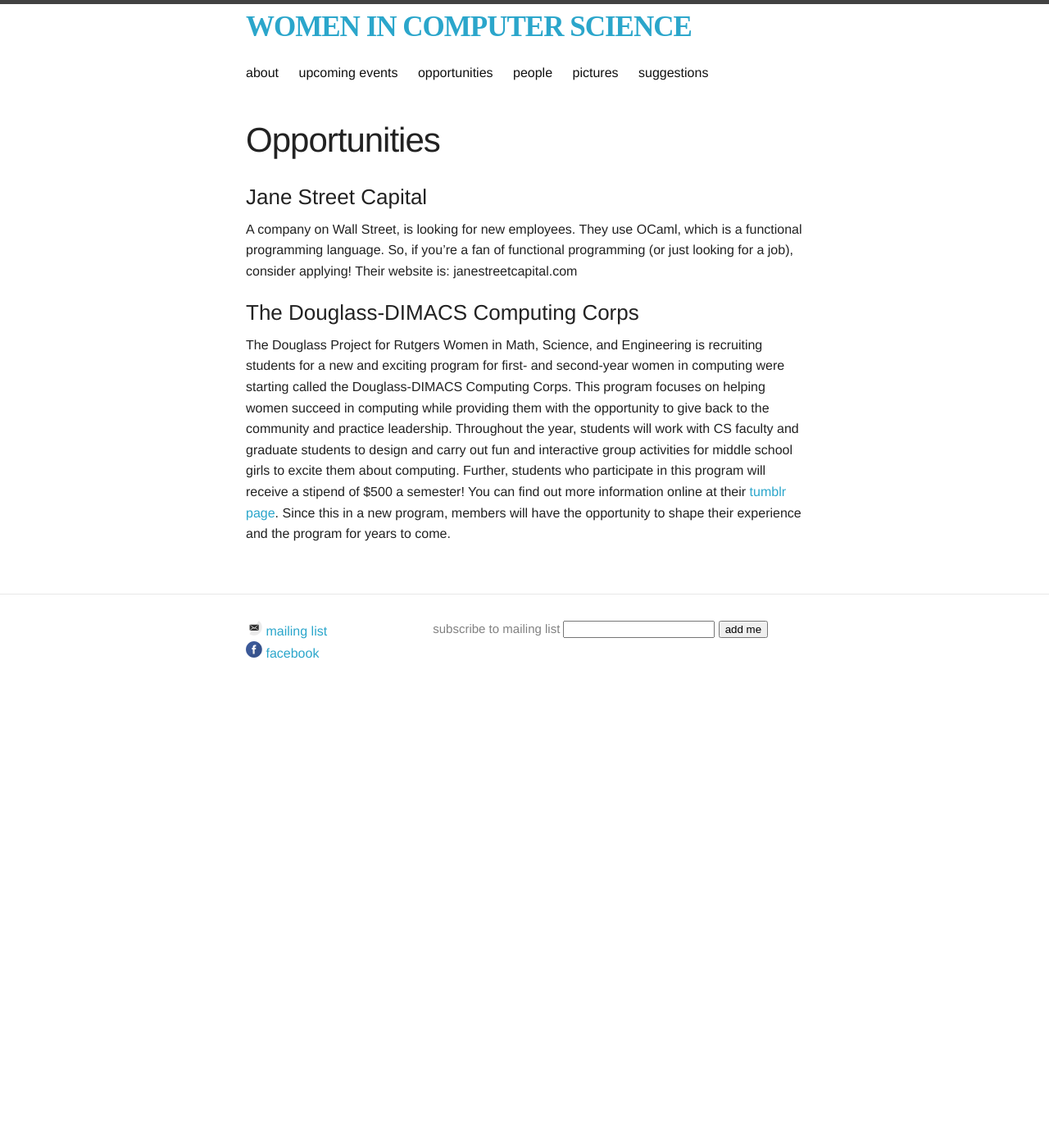
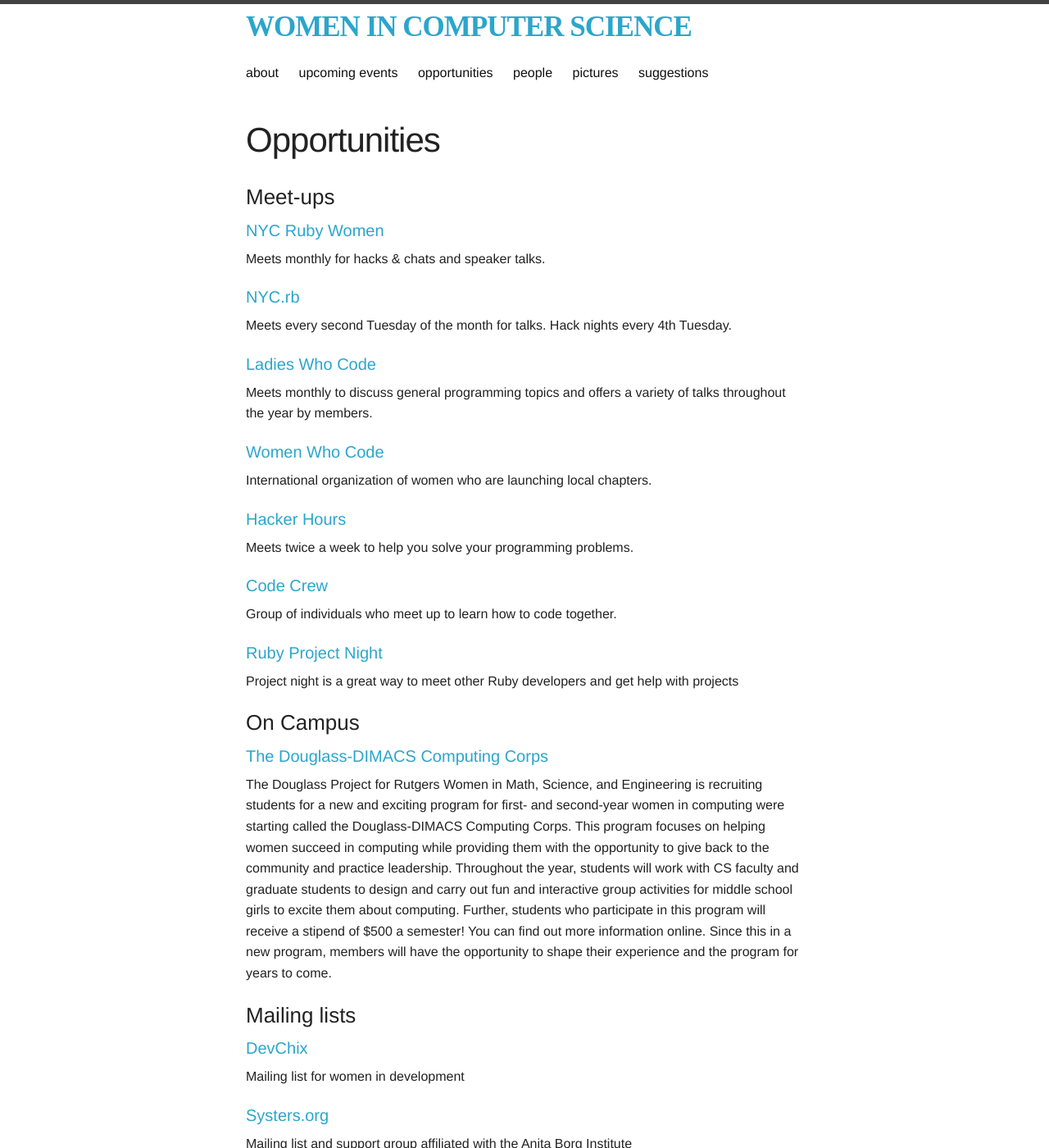
Before and after one commit to scarletwcs/ruwics.github.io, a Jekyll site: the page built from opportunities.md, in a window 1280 px wide and 1400 px high. Shown: the whole window at 82% size. Built offline with Jekyll 4.4.1, drawn with Linux system fonts in a browser that asks for light colours; some web fonts are replaced.

Commit message:
more content

```diff
--- a/CNAME
+++ /dev/null
@@ -1 +0,0 @@
-wcs.rutgers.edu
--- a/opportunities.md
+++ b/opportunities.md
@@ -4,11 +4,48 @@
 permalink: /opportunities/
 ---
 
-### Jane Street Capital
+### Meet-ups
 
-A company on Wall Street, is looking for new employees. They use OCaml, which is a functional programming language. So, if you're a fan of functional programming (or just looking for a job), consider applying! Their website is: janestreetcapital.com
+#### [NYC Ruby Women](http://www.meetup.com/NYC-Ruby-Women/)
 
+Meets monthly for hacks & chats and speaker talks.
 
-### The Douglass-DIMACS Computing Corps
+#### [NYC.rb](http://www.meetup.com/NYC-rb/)
 
-The Douglass Project for Rutgers Women in Math, Science, and Engineering is recruiting students for a new and exciting program for first- and second-year women in computing were starting called the Douglass-DIMACS Computing Corps. This program focuses on helping women succeed in computing while providing them with the opportunity to give back to the community and practice leadership. Throughout the year, students will work with CS faculty and graduate students to design and carry out fun and interactive group activities for middle school girls to excite them about computing. Further, students who participate in this program will receive a stipend of $500 a semester! You can find out more information online at their [tumblr page](http://douglassproject.tumblr.com/computingcorps). Since this in a new program, members will have the opportunity to shape their experience and the program for years to come.
+Meets every second Tuesday of the month for talks. Hack nights every 4th Tuesday.
+
+#### [Ladies Who Code](http://www.meetup.com/Ladies-Who-Code)
+
+Meets monthly to discuss general programming topics and offers a variety of talks throughout the year by members.
+
+#### [Women Who Code](http://www.meetup.com/Women-Who-Code-NYC/)
+
+International organization of women who are launching local chapters.
+
+#### [Hacker Hours](http://www.meetup.com/hackerhours/)
+
+Meets twice a week to help you solve your programming problems.
+
+#### [Code Crew](http://www.meetup.com/codecrewny/)
+
+Group of individuals who meet up to learn how to code together.
+
+#### [Ruby Project Night](http://www.meetup.com/ruby-project-night-nyc)
+
+Project night is a great way to meet other Ruby developers and get help with projects
+
+### On Campus
+
+#### [The Douglass-DIMACS Computing Corps](http://douglassproject.tumblr.com/computingcorps)
+
+The Douglass Project for Rutgers Women in Math, Science, and Engineering is recruiting students for a new and exciting program for first- and second-year women in computing were starting called the Douglass-DIMACS Computing Corps. This program focuses on helping women succeed in computing while providing them with the opportunity to give back to the community and practice leadership. Throughout the year, students will work with CS faculty and graduate students to design and carry out fun and interactive group activities for middle school girls to excite them about computing. Further, students who participate in this program will receive a stipend of $500 a semester! You can find out more information online. Since this in a new program, members will have the opportunity to shape their experience and the program for years to come.
+
+### Mailing lists
+
+#### [DevChix](http://www.devchix.com/)
+
+Mailing list for women in development
+
+#### [Systers.org](http://systers.org)
+
+Mailing list and support group affiliated with the Anita Borg Institute
```
Also changed, not shown: people.html (+13 -34 lines), pictures.html (+20 -142 lines).
